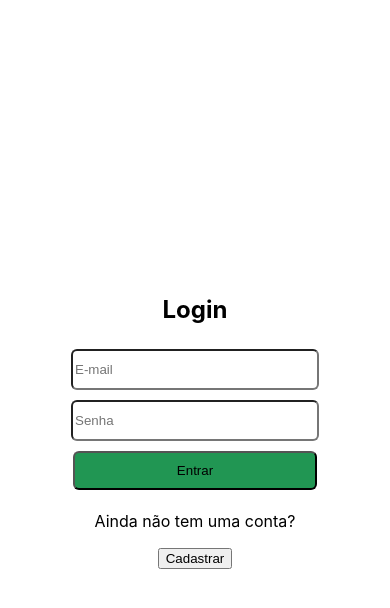
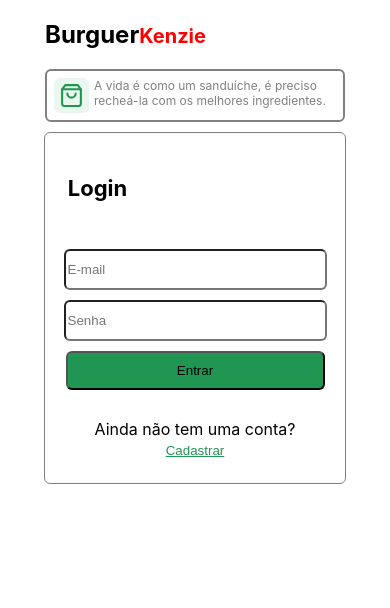
Before and after one commit to Kenzie-Academy-Brasil-Developers/react-entrega-s5-hamburgueria-2-0-com-typescript-json-server-isabellamayume6, a React (Create React App) app: page / in a window 390 px wide. Shown: the top 608 px of the page. Built offline with nearby package versions, Linux system fonts and the light colour scheme; the HTML template or start-up script is replaced by a standard one.

Commit message:
feature:style login mobile

```diff
--- a/package.json
+++ b/package.json
@@ -15,6 +15,7 @@
     "react": "^17.0.2",
     "react-dom": "^17.0.2",
     "react-hook-form": "^7.24.1",
+    "react-icons": "^4.3.1",
     "react-router-dom": "5",
     "react-scripts": "5.0.0",
     "styled-components": "^5.3.3",
--- /dev/null
+++ b/src/components/ArtLogin/index.tsx
@@ -0,0 +1,25 @@
+import { FiShoppingBag } from "react-icons/fi";
+import { CardArt, BoxLogin, BoxBag } from "./styled";
+const ArtLogin = () => {
+  return (
+    <CardArt>
+      <h2>
+        Burguer<small>Kenzie</small>
+      </h2>
+      <BoxLogin>
+        <BoxBag>
+          <FiShoppingBag
+            size={25}
+            color="#219653
+"
+          />
+        </BoxBag>
+        <p>
+          A vida é como um sanduíche, é preciso recheá-la com os melhores
+          ingredientes.
+        </p>
+      </BoxLogin>
+    </CardArt>
+  );
+};
+export default ArtLogin;
--- /dev/null
+++ b/src/components/ArtLogin/styled.js
@@ -0,0 +1,32 @@
+import styled from "styled-components";
+
+export const CardArt = styled.div`
+  text-align: initial;
+  width: 300px;
+  margin: 0 auto;
+  h2 small {
+    color: red;
+  }
+`;
+export const BoxLogin = styled.div`
+  border: solid 2px grey;
+  border-radius: 6px;
+  display: flex;
+  flex-direction: row;
+  justify-content: space-around;
+  padding: 7px;
+  margin: 10px 0px;
+  p {
+    font-size: 12px;
+    margin: 0;
+    color: grey;
+  }
+`;
+export const BoxBag = styled.div`
+  border-radius: 6px;
+  background: #e9f7ef;
+  padding: 5px;
+  display: flex;
+  align-items: center;
+  margin-right: 5px;
+`;
--- /dev/null
+++ b/src/components/Cart/index.tsx
@@ -0,0 +1,7 @@
+export const Cart = () => {
+  return (
+    <div>
+      <h2>Carrinho</h2>
+    </div>
+  );
+};
--- /dev/null
+++ b/src/components/Header/index.tsx
@@ -0,0 +1,27 @@
+import { useHistory } from "react-router-dom";
+import { FiSearch, FiShoppingCart } from "react-icons/fi";
+
+const Header = () => {
+  const history = useHistory();
+  return (
+    <div className="header">
+      <h2>
+        Burger <small>Kenzie</small>{" "}
+      </h2>
+      <div className="Pesquisa">
+        <input type="text" placeholder="pesquisar"></input>
+        <button>
+          <FiSearch />
+        </button>
+        <button
+          onClick={() => {
+            history.push("/carrinho");
+          }}
+        >
+          <FiShoppingCart />
+        </button>
+      </div>
+    </div>
+  );
+};
+export default Header;
--- a/src/components/Login/login.tsx
+++ b/src/components/Login/login.tsx
@@ -1,9 +1,11 @@
 import * as yup from "yup";
 import { useForm } from "react-hook-form";
 import { yupResolver } from "@hookform/resolvers/yup";
-import { BoxForm, Form, FormInputs, FormButton } from "./styled";
+import { BoxForm, Form, FormInputs, FormButton, ButtonCad } from "./styled";
 import { useHistory } from "react-router-dom";
 import { useAuth } from "../../Providers/AuthProvider";
+
+import ArtLogin from "../ArtLogin";
 
 interface UserData {
   email: string;
@@ -32,6 +34,9 @@
     console.log("logay", data);
   };
   return (
+    <>
+      <ArtLogin />
+
       <BoxForm>
         <h2>Login</h2>
         <Form onSubmit={handleSubmit(onSubmit)}>
@@ -47,16 +52,16 @@
         </Form>
         <footer>
           <p>Ainda não tem uma conta?</p>
-        <button
+          <ButtonCad
             onClick={() => {
               history.push("/cadastro");
             }}
           >
-          {" "}
             Cadastrar
-        </button>
+          </ButtonCad>
         </footer>
       </BoxForm>
+    </>
   );
 };
 export default Login;
--- a/src/components/Login/styled.js
+++ b/src/components/Login/styled.js
@@ -1,13 +1,24 @@
 import styled from "styled-components";
 
 export const BoxForm = styled.div`
-  width: 100vw;
-  height: 100vh;
+  border: solid grey 1px;
+  border-radius: 6px;
+  width: 300px;
+  height: 350px;
   display: flex;
+  margin: 0 auto;
   flex-direction: column;
-  justify-content: center;
+  justify-content: space-evenly;
   align-items: center;
+  h2 {
+    margin-right: 65%;
+    font-size: 22px;
+  }
+  footer p {
+    margin: 0;
+  }
 `;
+
 export const Form = styled.form`
   width: 300px;
   display: flex;
@@ -17,13 +28,13 @@
   align-items: center;
 `;
 export const FormInputs = styled.input`
-  width: 80%;
+  width: 85%;
   height: 35px;
   border-radius: 6px;
   margin: 5px 0px;
 `;
 export const FormButton = styled.button`
-  width: 80%;
+  width: 85%;
   height: 35px;
   border-radius: 6px;
   background-color: #219653;
@@ -31,3 +42,9 @@
   box-sizing: content-box;
   padding: 0;
 `;
+export const ButtonCad = styled.button`
+  border: none;
+  color: #219653;
+  text-decoration: underline;
+  background: white;
+`;
--- a/src/components/Products/index.tsx
+++ b/src/components/Products/index.tsx
@@ -1,10 +1,12 @@
 import { useProducts } from "../../Providers/ProdutosProvider";
+import Header from "../Header";
 
 export const Produtos = () => {
   const { products } = useProducts();
 
   return (
     <div>
+      <Header />
       <ul>
         {products.map((produto) => (
           <li key={produto.id}>
--- /dev/null
+++ b/src/pages/Cart/index.tsx
@@ -0,0 +1,9 @@
+import { Cart } from "../../components/Cart";
+
+export const CartPage = () => {
+  return (
+    <div>
+      <Cart />
+    </div>
+  );
+};
--- a/src/routes/index.tsx
+++ b/src/routes/index.tsx
@@ -2,6 +2,7 @@
 import { LoginPage } from "../pages/Login";
 import { CadastroPage } from "../pages/Cadastro";
 import { Dashboard } from "../pages/Dashboard";
+import { Cart } from "../components/Cart";
 
 const Routes = () => {
   return (
@@ -15,6 +16,9 @@
       <Route path="/dashboard">
         <Dashboard />
       </Route>
+      <Route path="/carrinho">
+        <Cart />
+      </Route>
     </Switch>
   );
 };
```
Also changed, not shown: 1 other file (tests, documents, lock files or other folders). Lines whose indentation alone changed are shown as unchanged.
